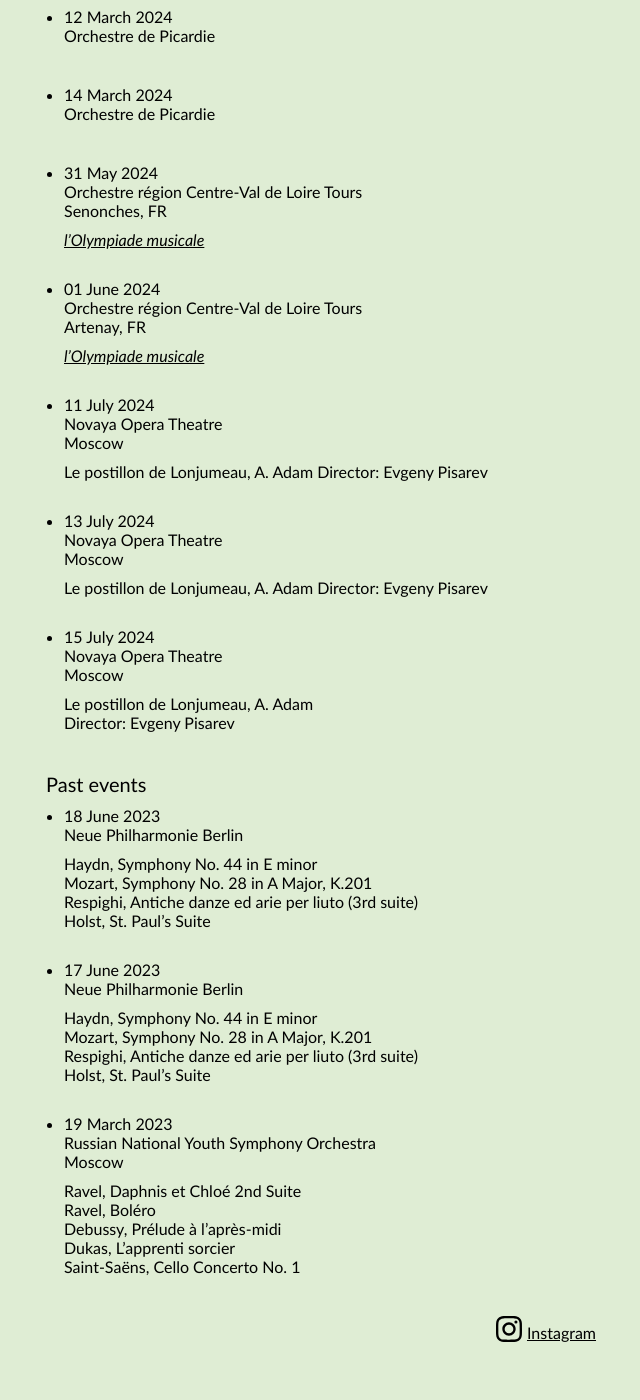
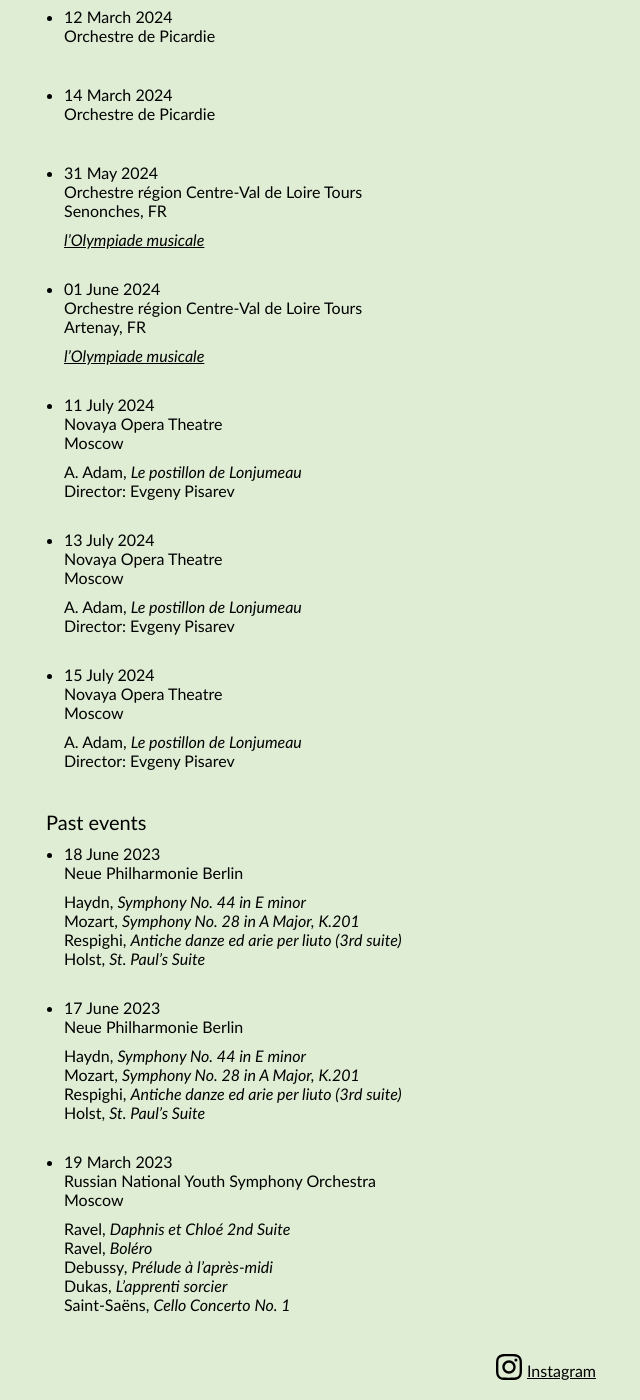
Before and after one commit to martincadoux/clementnonciaux.com, a Jekyll site: the page built from _pages/calendar.html, in a window 1280 px wide and 1400 px high, scrolled down 1445 px. Shown: the whole window, without its empty margins (94-734 px from the left). Built offline with Jekyll 4.4.1, drawn with Linux system fonts in a browser that asks for light colours; before the commit the page ends 2807 px from its top, so only the background shows below that; some of the changed text lies outside the part shown.

```diff
--- a/_data/events.yml
+++ b/_data/events.yml
@@ -3,7 +3,7 @@
     Novaya Opera Theatre
     Moscow
   program: |-
-    Le postillon de Lonjumeau, A. Adam
+    A. Adam, *Le postillon de Lonjumeau*
     Director: Evgeny Pisarev
 
 - date: 2024-07-13
@@ -11,7 +11,7 @@
     Novaya Opera Theatre
     Moscow
   program: |-
-    Le postillon de Lonjumeau, A. Adam
+    A. Adam, *Le postillon de Lonjumeau*
     Director: Evgeny Pisarev
 
 - date: 2024-07-11
@@ -19,7 +19,7 @@
     Novaya Opera Theatre
     Moscow
   program: |-
-    Le postillon de Lonjumeau, A. Adam
+    A. Adam, *Le postillon de Lonjumeau*
     Director: Evgeny Pisarev
 
 - date: 2024-05-31
@@ -57,48 +57,48 @@
     Russian National Youth Symphony Orchestra
     Moscow
   program: |-
-    Elgar, Enigma Variations, Op. 36
-    Chopin, 2nd Piano Concerto, Op. 21
+    Elgar, *Enigma Variations, Op. 36*
+    Chopin, *2nd Piano Concerto, Op. 21*
 
 - date: 2023-12-07
   location: |-
     Russian National Youth Symphony Orchestra
     Salekhard, RU
   program: |-
-    Elgar, Enigma Variations, Op. 36
-    Chopin, 2nd Piano Concerto, Op. 21
+    Elgar, *Enigma Variations, Op. 36*
+    Chopin, *2nd Piano Concerto, Op. 21*
 
 - date: 2023-11-19
   location: |-
     Tchaikovsky Symphony Orchestra
     Moscow
   program: |-
-    Debussy, La mer
-    Saint-Saëns, Introduction et rondo capriccioso, Op. 28
-    Rachmaninoff, 3rd Piano Concerto, Op. 30 | Alexei Melnikov, Solist
+    Debussy, *La mer*
+    Saint-Saëns, *Introduction et rondo capriccioso, Op. 28*
+    Rachmaninoff, *3rd Piano Concerto, Op. 30* | Alexei Melnikov, Solist
 
 - date: 2023-10-14
   location: |-
     Brandenburgisches Staatsorchester Frankfurt
     Assistant conductor to Steven Sloane
   program: |-
-    Mahler, Symphony No.4
-    Bernstein, Symphony No. 2
+    Mahler, *Symphony No.4*
+    Bernstein, *Symphony No. 2 \"The Age Of Anxiety\"*
 
 - date: 2023-10-13
   location: |-
     Brandenburgisches Staatsorchester Frankfurt
     Assistant conductor to Steven Sloane
   program: |-
-    Mahler, Symphony No.4
-    Bernstein, Symphony No. 2 \"The Age Of Anxiety\"
+    Mahler, *Symphony No.4*
+    Bernstein, *Symphony No. 2 \"The Age Of Anxiety\"*
 
 - date: 2023-08-23
   location: |-
     Russian National Orchestra
     Concert within the festival ”Territoria Mira” in Kaliningrad.
   program: |-
-    Bizet, L'arlésienne
+    Bizet, *L'arlésienne*
     Program TBA
     Soloists : winners of the Tchaikovsky Competition
 
@@ -107,7 +107,7 @@
     Novaya Opera Theatre
     Moscow
   program: |-
-    Le postillon de Lonjumeau, A. Adam
+    A. Adam, *Le postillon de Lonjumeau*
     Concert version
 
 - date: 2023-07-13
@@ -115,34 +115,34 @@
     Novaya Opera Theatre
     Moscow
   program: |-
-    Le postillon de Lonjumeau, A. Adam
+    A. Adam, *Le postillon de Lonjumeau*
     Concert version
 
 - date: 2023-06-18
   location: |-
     Neue Philharmonie Berlin
   program: |-
-    Haydn, Symphony No. 44 in E minor
-    Mozart, Symphony No. 28 in A Major, K.201
-    Respighi, Antiche danze ed arie per liuto (3rd suite)
-    Holst, St. Paul’s Suite
+    Haydn, *Symphony No. 44 in E minor*
+    Mozart, *Symphony No. 28 in A Major, K.201*
+    Respighi, *Antiche danze ed arie per liuto (3rd suite)*
+    Holst, *St. Paul’s Suite*
 
 - date: 2023-06-17
   location: |-
     Neue Philharmonie Berlin
   program: |-
-    Haydn, Symphony No. 44 in E minor
-    Mozart, Symphony No. 28 in A Major, K.201
-    Respighi, Antiche danze ed arie per liuto (3rd suite)
-    Holst, St. Paul’s Suite
+    Haydn, *Symphony No. 44 in E minor*
+    Mozart, *Symphony No. 28 in A Major, K.201*
+    Respighi, *Antiche danze ed arie per liuto (3rd suite)*
+    Holst, *St. Paul’s Suite*
 
 - date: 2023-03-19
   location: |-
     Russian National Youth Symphony Orchestra
     Moscow
   program: |-
-    Ravel, Daphnis et Chloé 2nd Suite
-    Ravel, Boléro
-    Debussy, Prélude à l’après-midi
-    Dukas, L’apprenti sorcier
-    Saint-Saëns, Cello Concerto No. 1
+    Ravel, *Daphnis et Chloé 2nd Suite*
+    Ravel, *Boléro*
+    Debussy, *Prélude à l’après-midi*
+    Dukas, *L’apprenti sorcier*
+    Saint-Saëns, *Cello Concerto No. 1*
```
